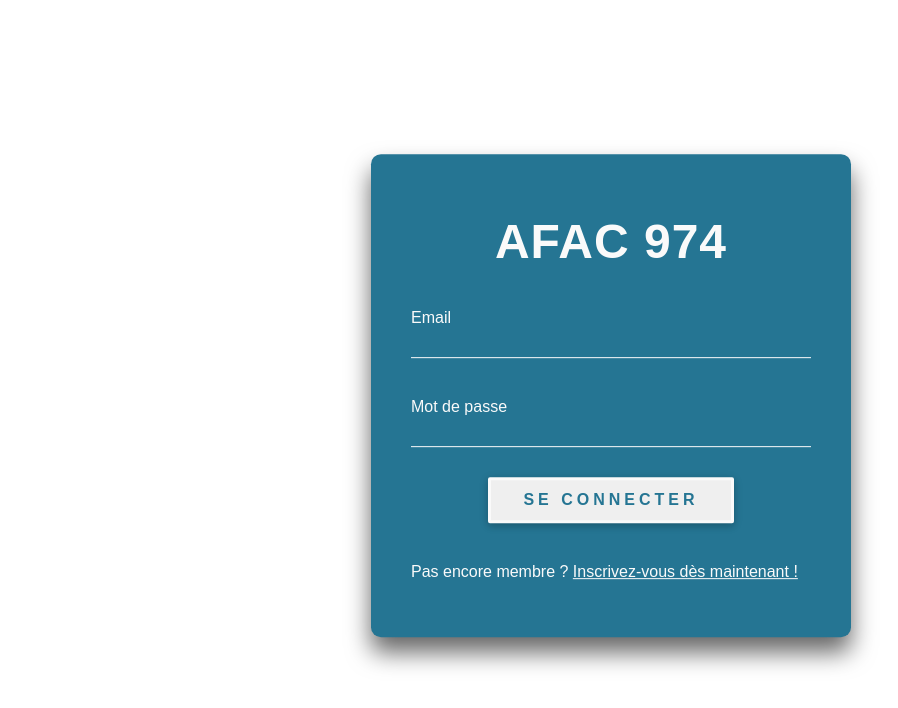
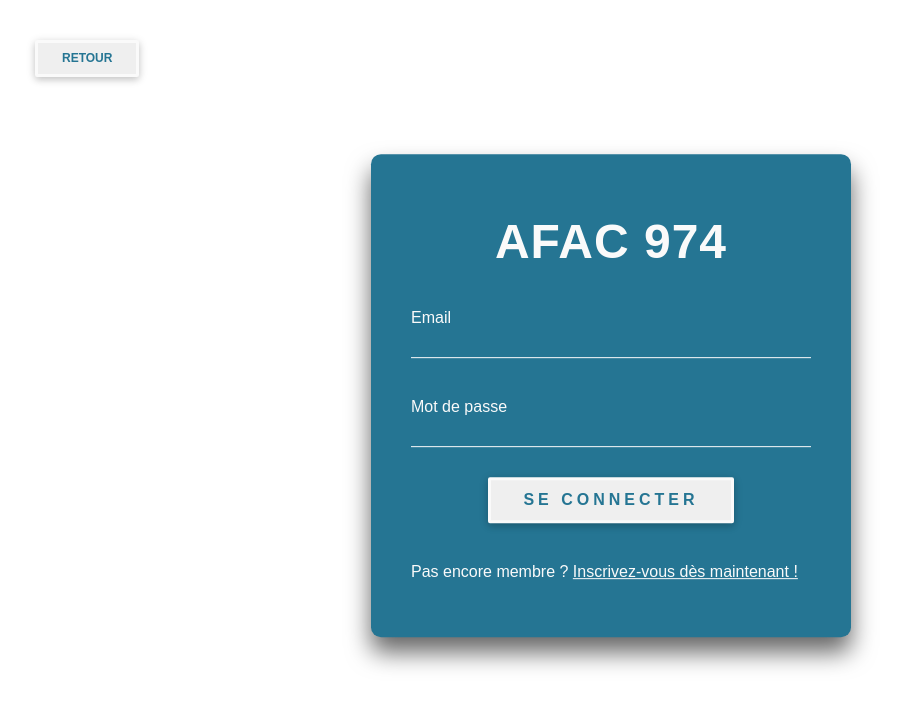
Before and after one commit to WildCodeSchool/2023-02-JS-Lille-project-3-groupe1, a React (Vite) app in the folder frontend/: page /login in a window 1280 px wide. Shown: the top 708 px of the page, without its empty margins (29-927 px from the left). Built offline with nearby package versions, Linux system fonts and the light colour scheme.

Commit message:
Final changes i HOPE

```diff
--- a/frontend/src/components/accountcard/News/News.jsx
+++ b/frontend/src/components/accountcard/News/News.jsx
@@ -5,7 +5,7 @@ import PadletEmbed from "./Padlet";
 function News() {
   return (
     <div className="ContainerNews">
-      <PadletEmbed />{" "}
+      <PadletEmbed />
     </div>
   );
 }
--- a/frontend/src/page/FormLogin/FormLogin.jsx
+++ b/frontend/src/page/FormLogin/FormLogin.jsx
@@ -56,8 +56,15 @@ function FormLogin({ onFormOpen, onFormClose }) {
     };
   }, [onFormOpen, onFormClose]);
 
+  const handleGoBack = () => {
+    navigate(-1);
+  };
+
   return (
     <div className="loginpage">
+      <button id="go-back" type="submit" onClick={handleGoBack}>
+        Retour
+      </button>
       <ToastContainer />
       <div className="login-box">
         <div>
--- a/frontend/src/page/FormLogin/FormLoginStyle.scss
+++ b/frontend/src/page/FormLogin/FormLoginStyle.scss
@@ -145,3 +145,20 @@
     text-decoration: underline;
   }
 }
+
+#go-back {
+  position: absolute;
+  padding: 1rem;
+  left: 5%;
+  top: 5%;
+  font-size: 12px;
+  text-transform: uppercase;
+  font-weight: bold;
+  padding: 0.7em 2em;
+  border: 3px solid $color-div;
+  border-radius: 2px;
+  box-shadow: 0 2px 10px rgba(0, 0, 0, 0.16), 0 3px 6px rgba(0, 0, 0, 0.1);
+  color: $color-background-div;
+  transition: 0, 5s ease all;
+  z-index: 1;
+}
--- a/frontend/src/page/Galerie/Galerie.scss
+++ b/frontend/src/page/Galerie/Galerie.scss
@@ -5,7 +5,7 @@
   flex-wrap: wrap;
   align-content: space-evenly;
   flex-direction: column;
-  max-height: 290rem;
+  max-height: 300rem;
   width: 100%;
   max-width: 100vw;
   margin: auto;
--- a/frontend/src/page/Galerie/card.jsx
+++ b/frontend/src/page/Galerie/card.jsx
@@ -135,19 +135,25 @@ function Card({ artwork }) {
           />
           <div className="details">
             <h1>{artwork?.full_title}</h1>
-            <h2>{artwork?.category}</h2>
+            {artwork ? <h2>{artwork.short_title}</h2> : ""}
+            <h2>Categorie: {artwork?.category}</h2>
             <h2>
-              <b>{artwork?.technique}</b>
+              <b>Technique: {artwork?.technique}</b>{" "}
             </h2>
+            <p>Référence image: {artwork?.img_ref}</p>
             <p>{artwork?.description}</p>
-            <a href={artwork?.related_article}>En savoir plus...</a>
+            {artwork ? (
+              <a href={artwork?.related_article}>En savoir plus...</a>
+            ) : (
+              ""
+            )}
             <br />
             <a href="/authors">Page auteur</a>
           </div>
         </div>
       </Modal>
       <ToastContainer
-        position="top-right"
+        position="bottom-left"
         autoClose={2000}
         hideProgressBar={false}
         newestOnTop={false}
```
Also changed, not shown: package.json (+13 -2 lines), 1 other file (tests, documents, lock files or other folders).
